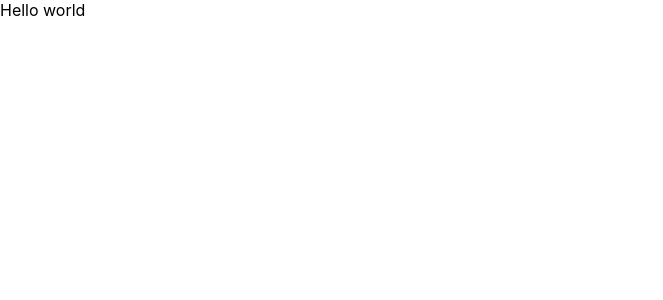
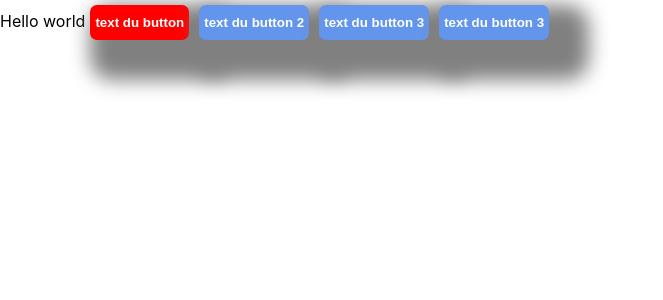
Before and after one commit to DIXNEUFBaptiste/react-formation-template, a React (Create React App) app: page / in a window 1280 px wide. Shown: the top 300 px of the page, without its empty margins (0-663 px from the left). Built offline with nearby package versions, Linux system fonts and the light colour scheme.

Commit message:
Create first component

```diff
--- a/src/App/App.tsx
+++ b/src/App/App.tsx
@@ -1,10 +1,16 @@
 import React from 'react';
 import './App.css';
+import Button from './components/Button/Button';
+
 
 function App() {
   return (
     <div className="App">
       Hello world
+      <Button text="text du button" bgcolor="red"/>
+      <Button text="text du button 2"/>
+      <Button text="text du button 3"/>
+      <Button text="text du button 3"/>
     </div>
   );
 }
--- /dev/null
+++ b/src/App/components/Button/Button.js
@@ -0,0 +1,13 @@
+import React from "react";
+import style from './Button.module.css';
+
+function Button(props) {
+    console.log(props);
+    //const textAdded = props.text+'Hello'
+    return (
+        <button className={style.Button} style={ {backgroundColor:props.bgcolor}}>{props.text}</button>
+    );
+}
+
+
+export default Button;
--- /dev/null
+++ b/src/App/components/Button/Button.module.css
@@ -0,0 +1,13 @@
+.Button{
+    color : rgb(16, 11, 92);
+    border-radius:  7px;
+    padding:  10px 5px;
+    min-height: 30px;
+    background-color: cornflowerblue;
+    color : white;
+    font-weight: 900;
+    border: none;
+    margin: 5px;
+    margin-bottom: 20px;
+    box-shadow: 20px 20px 20px 20px grey;
+}
```
